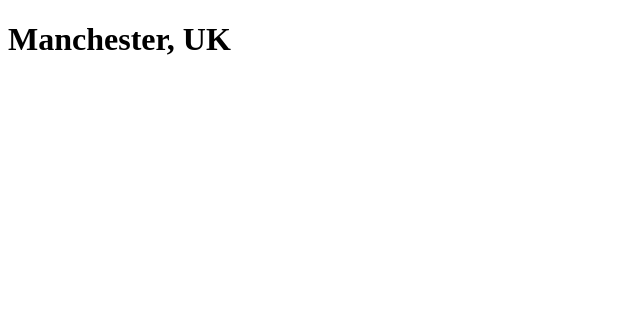
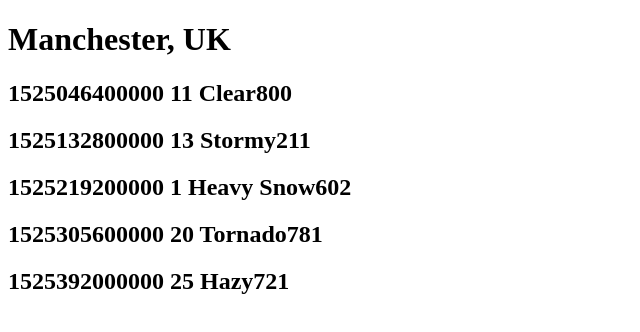
Before and after one commit to scented-wiring/weather-app, a React (Create React App) app: page / in a window 1280 px wide. Shown: the top 332 px of the page, without its empty margins (0-640 px from the left). Built offline with nearby package versions, Linux system fonts and the light colour scheme.

Commit message:
lists daily forecast components

```diff
--- a/src/components/app.jsx
+++ b/src/components/app.jsx
@@ -1,12 +1,17 @@
 import React from "react";
 import PropTypes from "prop-types";
 import LocationDetails from "./location-details";
+import ForecastSummaries from "./forecast-summaries";
 
 const App = (props) => (
-  <LocationDetails
-    city={props.location.city}
-    country={props.location.country}
-  />
+  <div className="forecast">
+    <LocationDetails
+      city={props.location.city}
+      country={props.location.country}
+    />
+
+    <ForecastSummaries forecasts={props.forecasts} />
+  </div>
 );
 
 App.propTypes = {
@@ -14,6 +19,7 @@ App.propTypes = {
     city: PropTypes.string,
     country: PropTypes.string,
   }).isRequired,
+  forecasts: PropTypes.array.isRequired,
 };
 
 export default App;
--- /dev/null
+++ b/src/components/forecast-summaries.js
@@ -0,0 +1,18 @@
+import React from "react";
+import ForecastSummary from "./forecast-summary";
+
+const ForecastSummaries = (props) => (
+  <div className="forecast-summaries">
+    {props.forecasts.map((forecast) => (
+      <ForecastSummary
+        key={forecast.date}
+        date={forecast.date}
+        description={forecast.description}
+        icon={forecast.icon}
+        temperature={forecast.temperature.max}
+      />
+    ))}
+  </div>
+);
+
+export default ForecastSummaries;
--- a/src/index.js
+++ b/src/index.js
@@ -1,6 +1,9 @@
 import React from "react";
 import { render } from "react-dom";
 import App from "./components/app";
-import { location } from "./data/forecast.json";
+import { location, forecasts } from "./data/forecast.json";
 
-render(<App location={location} />, document.getElementById("root"));
+render(
+  <App location={location} forecasts={forecasts} />,
+  document.getElementById("root")
+);
```
